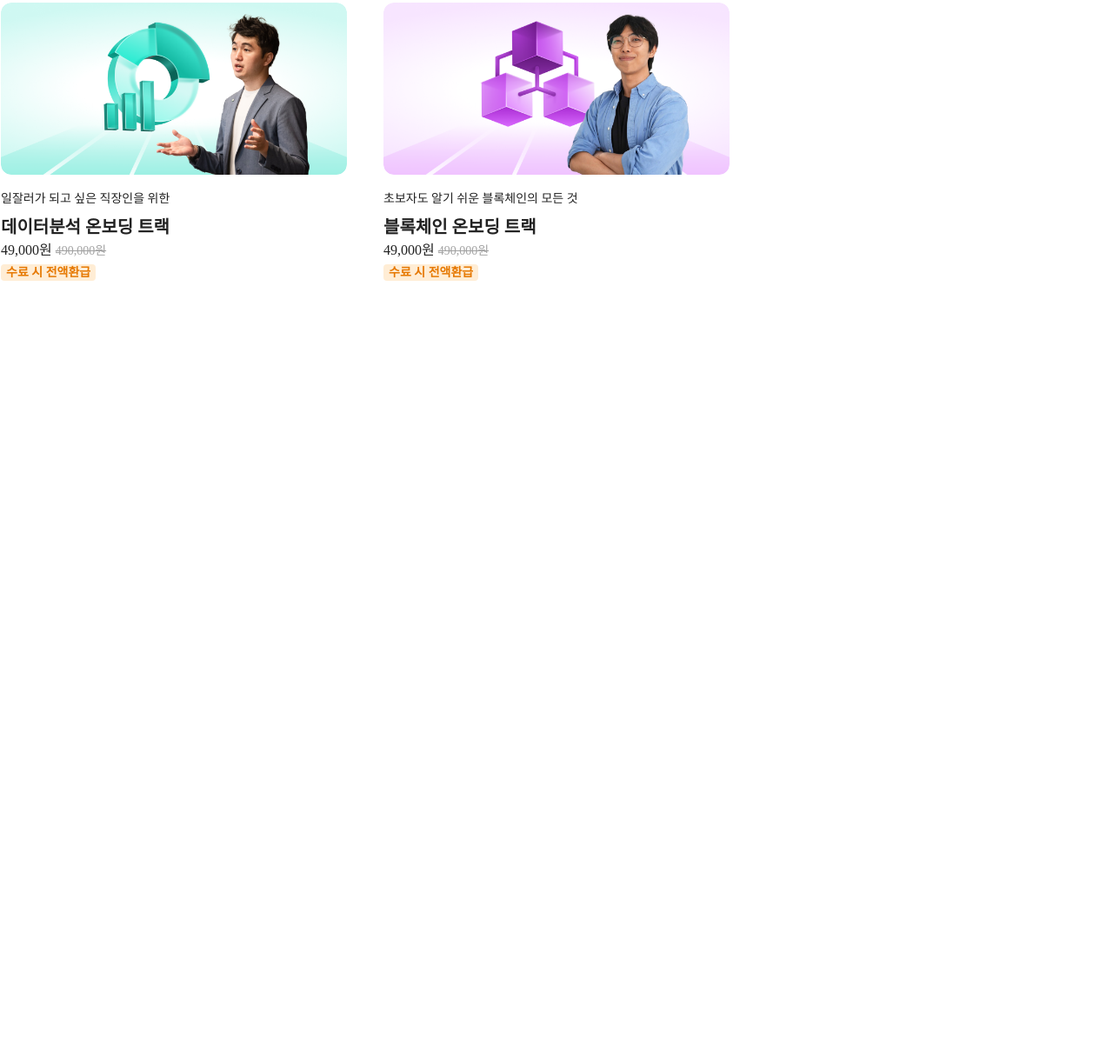
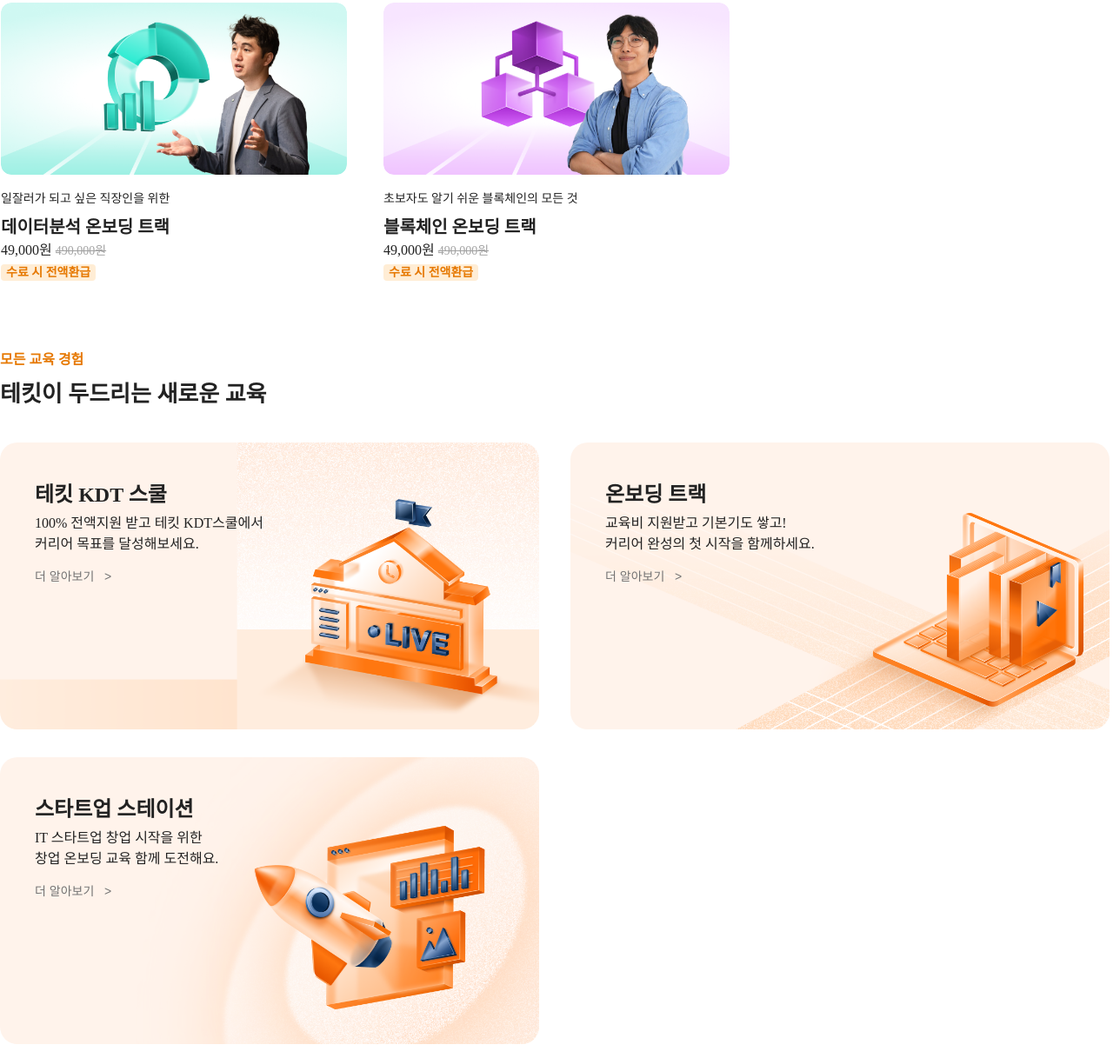
Before and after one commit to sepang2/BCS4-TechIT-Clone, a plain HTML site: page index.html in a window 1280 px wide. Shown: the part 3207-4424 px from the top of the page at 87% size. Before the commit the page ends 3543 px from the top, so only its background shows below. Drawn offline with Linux system fonts and the light colour scheme; a web font is replaced by a local one.

Commit message:
Education

```diff
--- a/index.html
+++ b/index.html
@@ -246,6 +246,34 @@
           </li>
         </ul>
       </section>
+      <section class="techit-school-container">
+        <div>
+          <div>
+            <h5>모든 교육 경험</h5>
+            <h3>테킷이 두드리는 새로운 교육</h3>
+          </div>
+        </div>
+        <ul class="education">
+          <li class="education-card-techit">
+            <h3>테킷 KDT 스쿨</h3>
+            <h5>100% 전액지원 받고 테킷 KDT스쿨에서</h5>
+            <h5>커리어 목표를 달성해보세요.</h5>
+            <button>더 알아보기&nbsp;&nbsp;&nbsp;></button>
+          </li>
+          <li class="education-card-kdc">
+            <h3>온보딩 트랙</h3>
+            <h5>교육비 지원받고 기본기도 쌓고!</h5>
+            <h5>커리어 완성의 첫 시작을 함께하세요.</h5>
+            <button>더 알아보기&nbsp;&nbsp;&nbsp;></button>
+          </li>
+          <li class="education-card-startup">
+            <h3>스타트업 스테이션</h3>
+            <h5>IT 스타트업 창업 시작을 위한</h5>
+            <h5>창업 온보딩 교육 함께 도전해요.</h5>
+            <button>더 알아보기&nbsp;&nbsp;&nbsp;></button>
+          </li>
+        </ul>
+      </section>
     </main>
   </body>
 </html>
--- a/style.css
+++ b/style.css
@@ -294,7 +294,7 @@ button {
   color: #737373;
 }
 
-.techit-school-container > .onboarding {
+.onboarding {
   margin-top: 40px;
   display: grid;
   grid-template-columns: repeat(3, 1fr);
@@ -358,3 +358,46 @@ button {
   font-weight: 600;
   border-radius: 4px;
 }
+
+.education {
+  margin-top: 40px;
+  display: grid;
+  grid-template-columns: repeat(2, 1fr);
+  gap: 32px;
+}
+
+.education > li {
+  width: 540px;
+  height: 250px;
+  border-radius: 20px;
+  padding: 40px;
+  background-size: cover;
+}
+
+.education-card-techit {
+  background-image: url(./images/techit.png);
+}
+
+.education-card-kdc {
+  background-image: url(./images/kdc.png);
+}
+
+.education-card-startup {
+  background-image: url(./images/startup.png);
+}
+
+.education > li > h3 {
+  font-size: 24px;
+  font-weight: 700;
+  margin-bottom: 4px;
+}
+
+.education > li > h5 {
+  font-size: 16px;
+}
+
+.education > li > button {
+  margin-top: 16px;
+  font-size: 14px;
+  color: #737373;
+}
```
